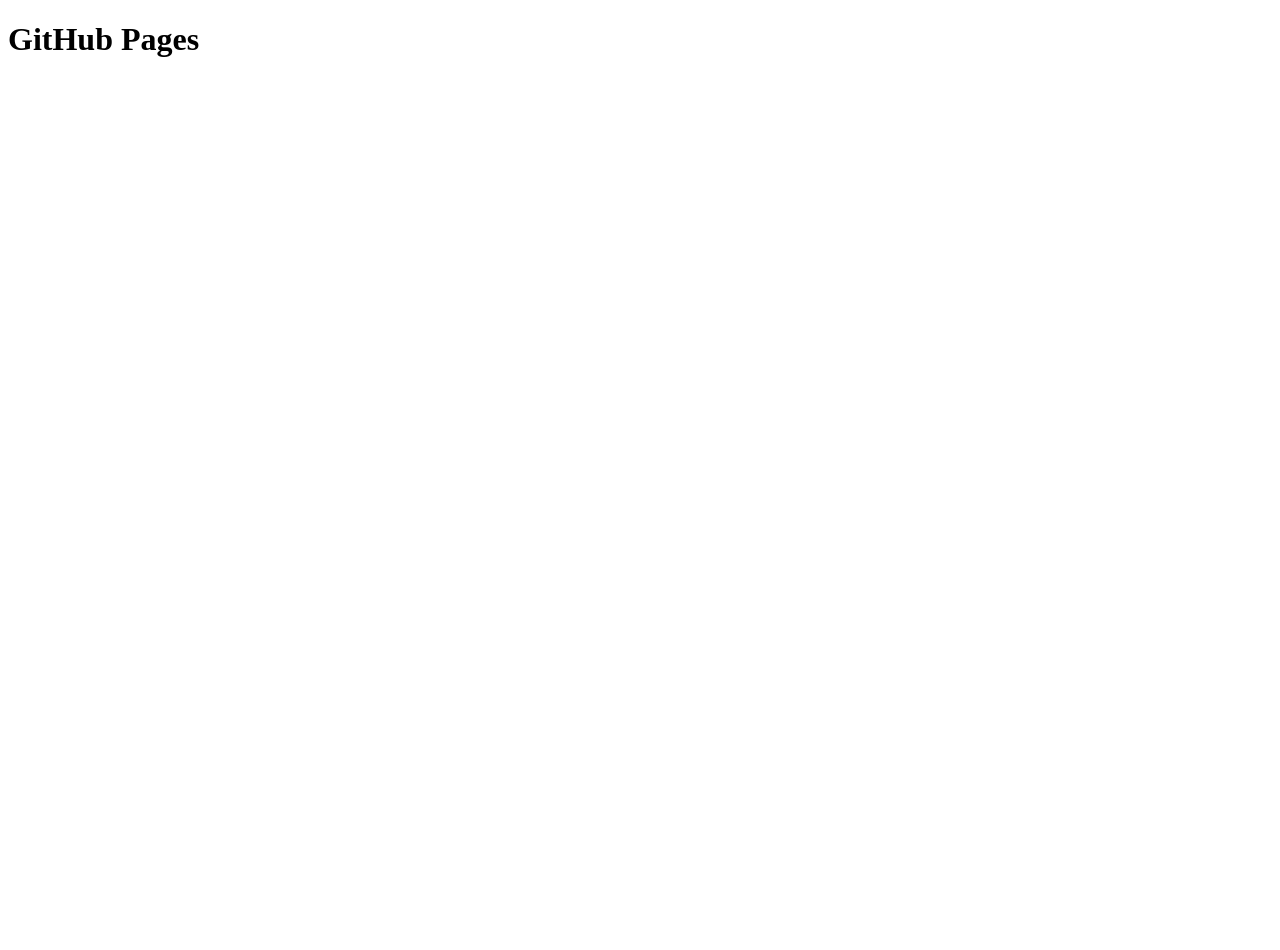
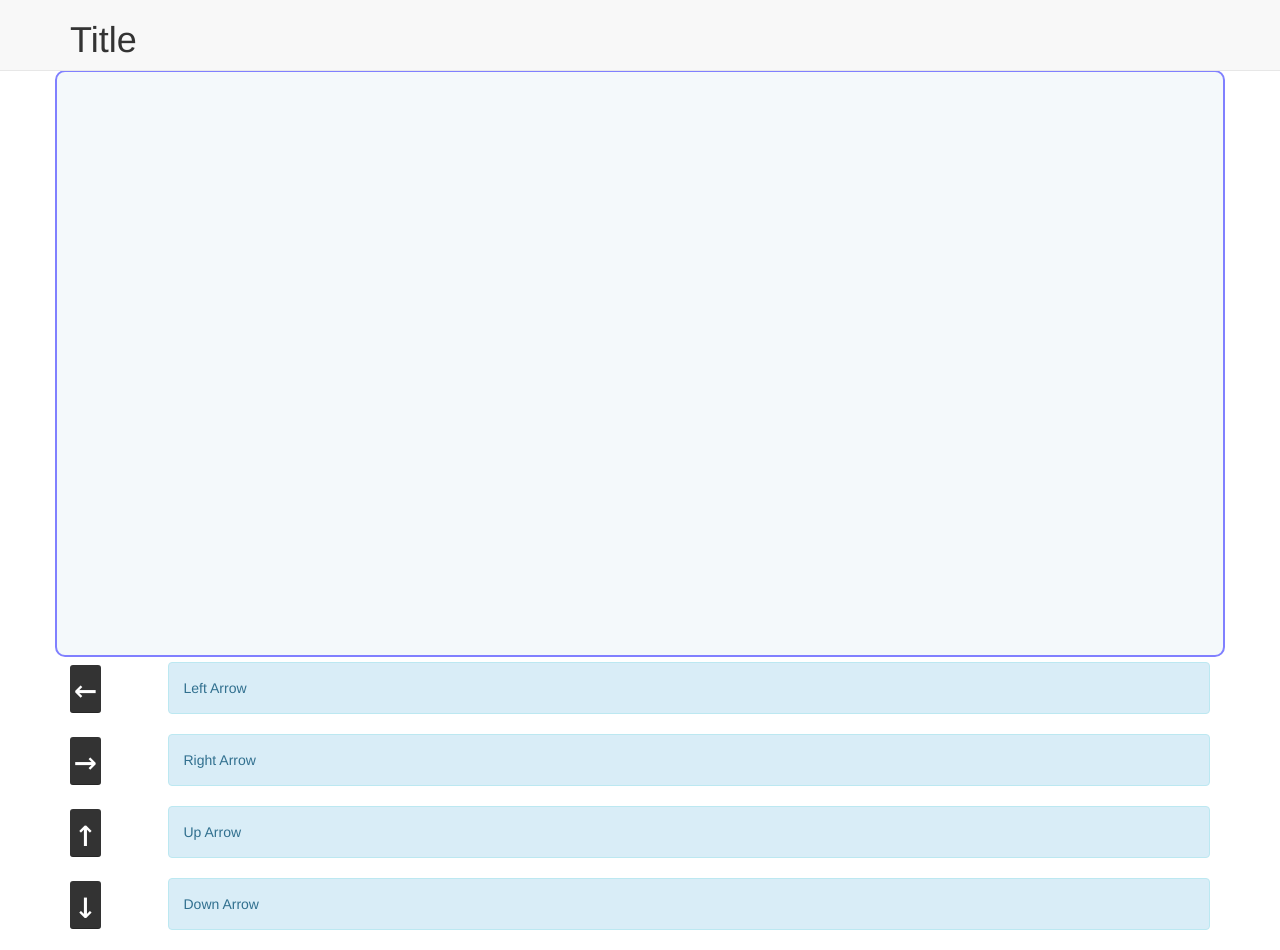
Before and after one commit to jonayerdi/Minesweeper, a plain HTML site: page index.html in a window 1280 px wide. Before the commit the page ends 800 px from the top, so only its background shows below. Drawn offline with nearby package versions, Linux system fonts and the light colour scheme.

Commit message:
Bootstrap stuff added

```diff
--- /dev/null
+++ b/css/styles.css
@@ -0,0 +1,14 @@
+body {
+  padding-top: 70px;
+}
+canvas {
+  background-color: #f4f9fb;
+  width: 100%;
+  height: 100%;
+  height: auto;
+  border: 2px solid #8080ff;
+  border-radius: 10px;
+}
+kbd {
+  font-size: 38px
+}
--- a/index.html
+++ b/index.html
@@ -1,8 +1,55 @@
 <!DOCTYPE html>
 <html>
 	<head>
+		<meta charset="utf-8">
+		<meta name="viewport" content="width=device-width, initial-scale=1">
+		<link rel="stylesheet" href="https://maxcdn.bootstrapcdn.com/bootstrap/3.3.7/css/bootstrap.min.css">
+		<link rel="stylesheet" href="css/styles.css">
+		<script type="text/javascript" src="https://ajax.googleapis.com/ajax/libs/jquery/3.1.1/jquery.min.js"></script>
+		<script type="text/javascript" src="https://maxcdn.bootstrapcdn.com/bootstrap/3.3.7/js/bootstrap.min.js"></script>
 	</head>
 	<body>
-		<h1>GitHub Pages</h1>
+		<div class="container">
+			<nav class="navbar navbar-default navbar-fixed-top">
+				<div class="container">
+					<h1>Title</h1>
+				</div>
+			</nav>
+			<div class="row">
+				<canvas  id="canvas"></canvas>
+			</div>
+			<div class="row">
+				<div class="col-sm-1">
+					<kbd>&larr;</kbd>
+				</div>
+				<div class="col-sm-11">
+					<p class="alert alert-info">Left Arrow</p>
+				</div>
+			</div>
+			<div class="row">
+				<div class="col-sm-1">
+					<kbd>&rarr;</kbd>
+				</div>
+				<div class="col-sm-11">
+					<p class="alert alert-info">Right Arrow</p>
+				</div>
+			</div>
+			<div class="row">
+				<div class="col-sm-1">
+					<kbd>&uarr;</kbd>
+				</div>
+				<div class="col-sm-11">
+					<p class="alert alert-info">Up Arrow</p>
+				</div>
+			</div>
+			<div class="row">
+				<div class="col-sm-1">
+					<kbd>&darr;</kbd>
+				</div>
+				<div class="col-sm-11">
+					<p class="alert alert-info">Down Arrow</p>
+				</div>
+			</div>
+		</div>
 	</body>
 </html>
```
